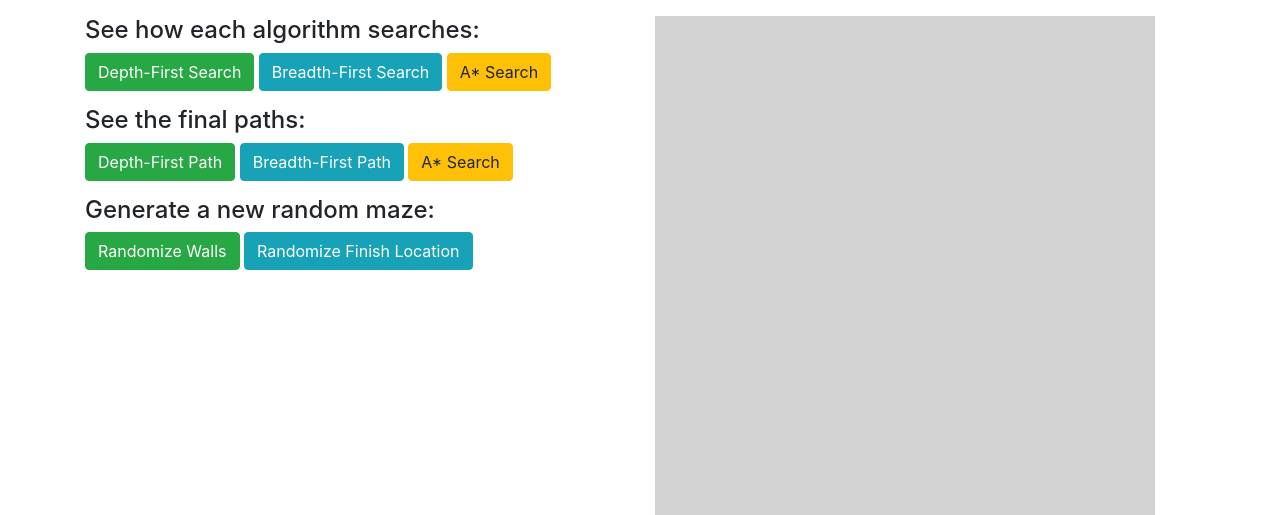
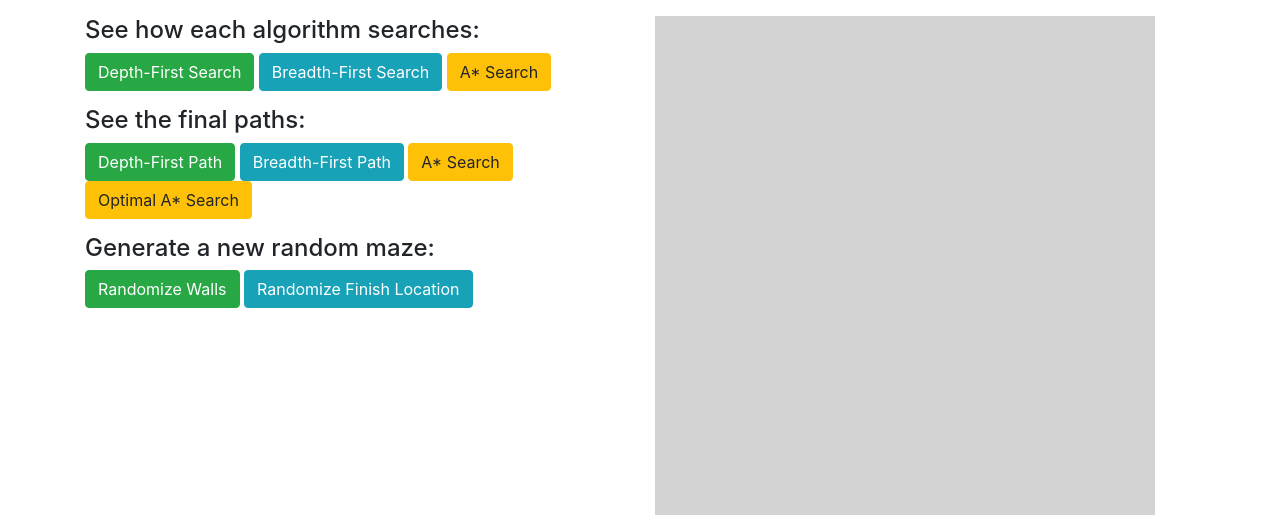
Before and after one commit to YouriBrosky/RollenBollen, a Flask app: template templates/home.html in a window 1280 px wide. Shown: the top 515 px of the page. Run offline with Flask 2, Linux system fonts and the light colour scheme; the template is opened without the code that fills it: most values are stand-ins (such as "Sample title", 1, 10 or a date in 2020); some libraries are stand-ins or nearby versions.

Commit message:
Add optimal_final_astar to frontend

```diff
--- a/application.py
+++ b/application.py
@@ -58,6 +58,7 @@ def page_home():
         final_bfs=final_bfs,
         final_dfs=final_dfs,
         final_astar=final_astar,
+        optimal_final_astar=optimize_path(final_astar),
     )
 
 
--- a/static/boardcreation.js
+++ b/static/boardcreation.js
@@ -1,7 +1,7 @@
 // 6 array variables representing search paths have been passed to a separate script by the python backend
 // including: final_bfs, bfs_path, final_astar... etc.
 
-var b = jsboard.board({ attach: "game", size: "10x10"});
+var b = jsboard.board({ attach: "game", size: "10x10" });
 
 const commonStyles = { textAlign: "center", width: "40px", height: "40px", borderRadius: "5px" };
 
@@ -19,9 +19,9 @@ const rowLookup = {
   '*': path
 };
 
-function drawMaze(){
-    maze_map.forEach(function(row, xAxis){
-        row.forEach(function(value, yAxis){
+function drawMaze() {
+  maze_map.forEach(function (row, xAxis) {
+    row.forEach(function (value, yAxis) {
       const symbol = rowLookup[value] || empty;
       b.cell([xAxis, yAxis]).place(symbol.clone());
     });
@@ -58,3 +58,4 @@ document.getElementById("drawPathAstar").addEventListener("click", () => draw(as
 document.getElementById("finalBFS").addEventListener("click", () => draw(final_bfs));
 document.getElementById("finalDFS").addEventListener("click", () => draw(final_dfs));
 document.getElementById("finalAstar").addEventListener("click", () => draw(final_astar));
+document.getElementById("optFinalAstar").addEventListener("click", () => draw(optimal_final_astar));
--- a/templates/home.html
+++ b/templates/home.html
@@ -49,6 +49,9 @@
                 <button type="button" class="btn btn-warning" id="finalAstar">
                   A* Search
                 </button>
+                <button type="button" class="btn btn-warning" id="optFinalAstar">
+                  Optimal A* Search
+                </button>
               </div>
             </div>
             <h4 style="margin-top: 15px">Generate a new random maze:</h4>
@@ -77,6 +80,7 @@
               var bfs_path = {{ bfs_path| tojson }}; var astar_path = {{ astar_path| tojson }};
               var final_dfs = {{ final_dfs| tojson }}; var final_bfs = {{ final_bfs| tojson }};
               var final_astar = {{ final_astar| tojson }};
+              var optimal_final_astar = {{ optimal_final_astar| tojson }};
             </script>
             <script src="{{ url_for('static', filename='boardcreation.js') }}"></script>
           </div>
```
Lines whose indentation alone changed are shown as unchanged.
